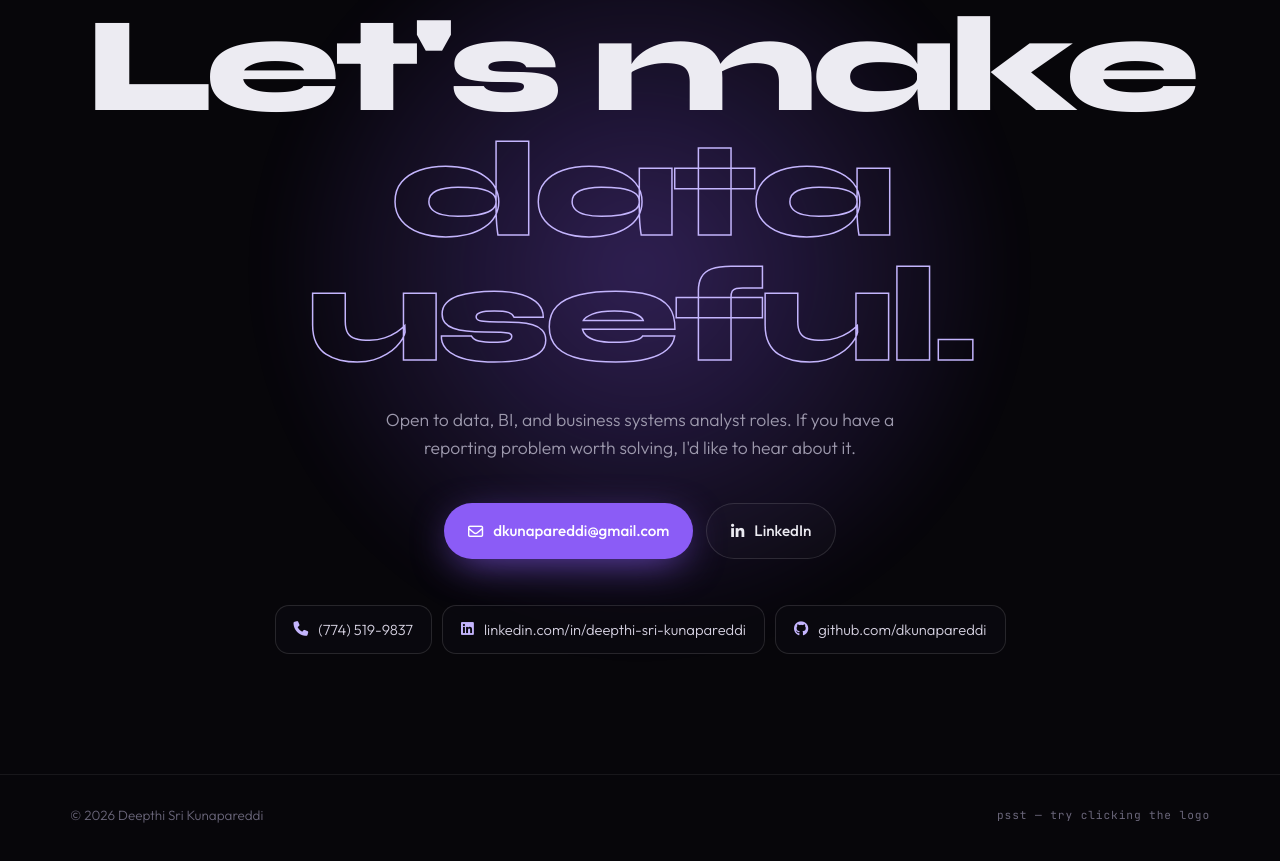
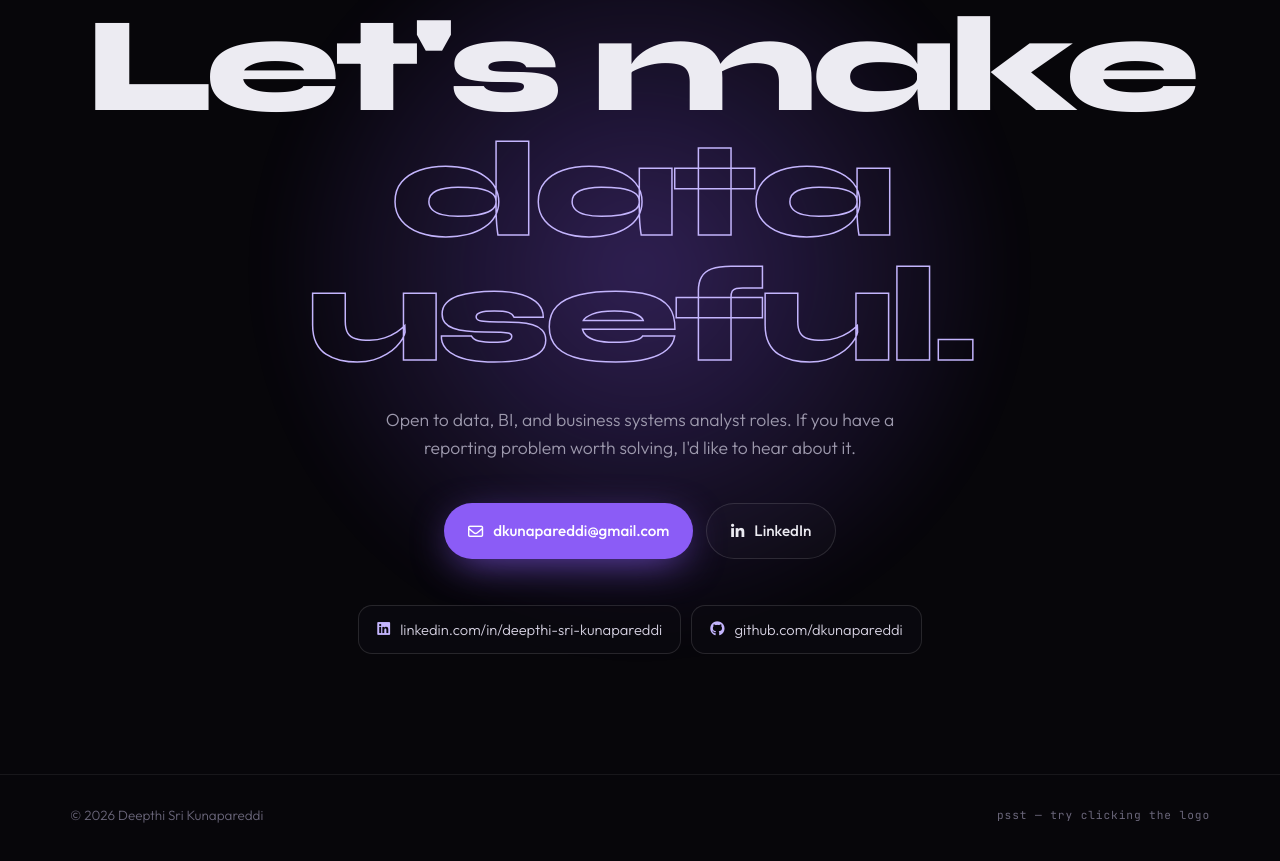
Before and after one commit to dkunapareddi/dkunapareddi.github.io, a plain HTML site: page index.html in a window 1280 px wide. Shown: the part 5948-6809 px from the top of the page. Drawn offline with Linux system fonts and the light colour scheme.

Commit message:
Update index.html

```diff
--- a/index.html
+++ b/index.html
@@ -631,7 +631,6 @@ footer{border-top:1px solid var(--line);padding:30px 0 40px}
       <a href="https://linkedin.com/in/deepthi-sri-kunapareddi" target="_blank" rel="noopener" class="btn btn-ghost magnetic"><i class="fa-brands fa-linkedin-in"></i> LinkedIn</a>
     </div>
     <div class="contact-list reveal" data-d="4">
-      <a href="tel:+17745199837"><i class="fa-solid fa-phone"></i>(774) 519-9837</a>
       <a href="https://linkedin.com/in/deepthi-sri-kunapareddi" target="_blank" rel="noopener"><i class="fa-brands fa-linkedin"></i>linkedin.com/in/deepthi-sri-kunapareddi</a>
       <a href="https://github.com/dkunapareddi" target="_blank" rel="noopener"><i class="fa-brands fa-github"></i>github.com/dkunapareddi</a>
     </div>
```
